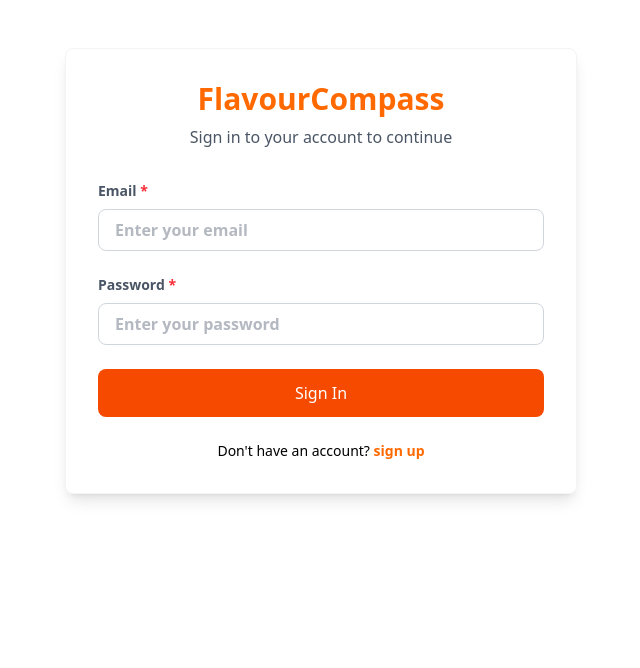
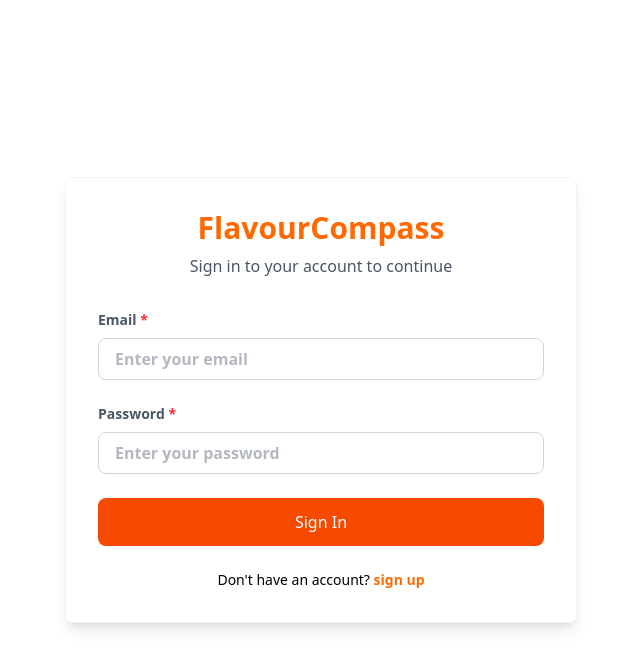
Before and after one commit to Igomigo/foodie, a Next.js app in the folder client/: page /auth/login in a window 1280 px wide. Shown: the top 668 px of the page, without its empty margins (319-959 px from the left). Built offline with nearby package versions, Linux system fonts and the light colour scheme.

Commit message:
Feat: Add signin page

```diff
--- a/client/src/app/auth/login/page.tsx
+++ b/client/src/app/auth/login/page.tsx
@@ -35,8 +35,8 @@ export default function LoginPage() {
   }
 
   return (
-    <div className="min-h-screen px-4 py-12 sm:px-6 lg:px-8">
-      <div className="max-w-lg mx-auto shadow-lg border border-gray-100 rounded-lg p-6 sm:p-8">
+    <div className="min-h-screen px-4 py-12 sm:px-6 lg:px-8 flex items-center">
+      <div className="flex-1 max-w-lg mx-auto shadow-lg border border-gray-100 rounded-lg p-6 sm:p-8">
         <div className="text-center gap-2 mb-8">
           <h1 className="text-2xl sm:text-3xl font-bold text-orange-500 mb-2">FlavourCompass</h1>
           <p className="text-sm sm:text-base text-gray-600">
```
